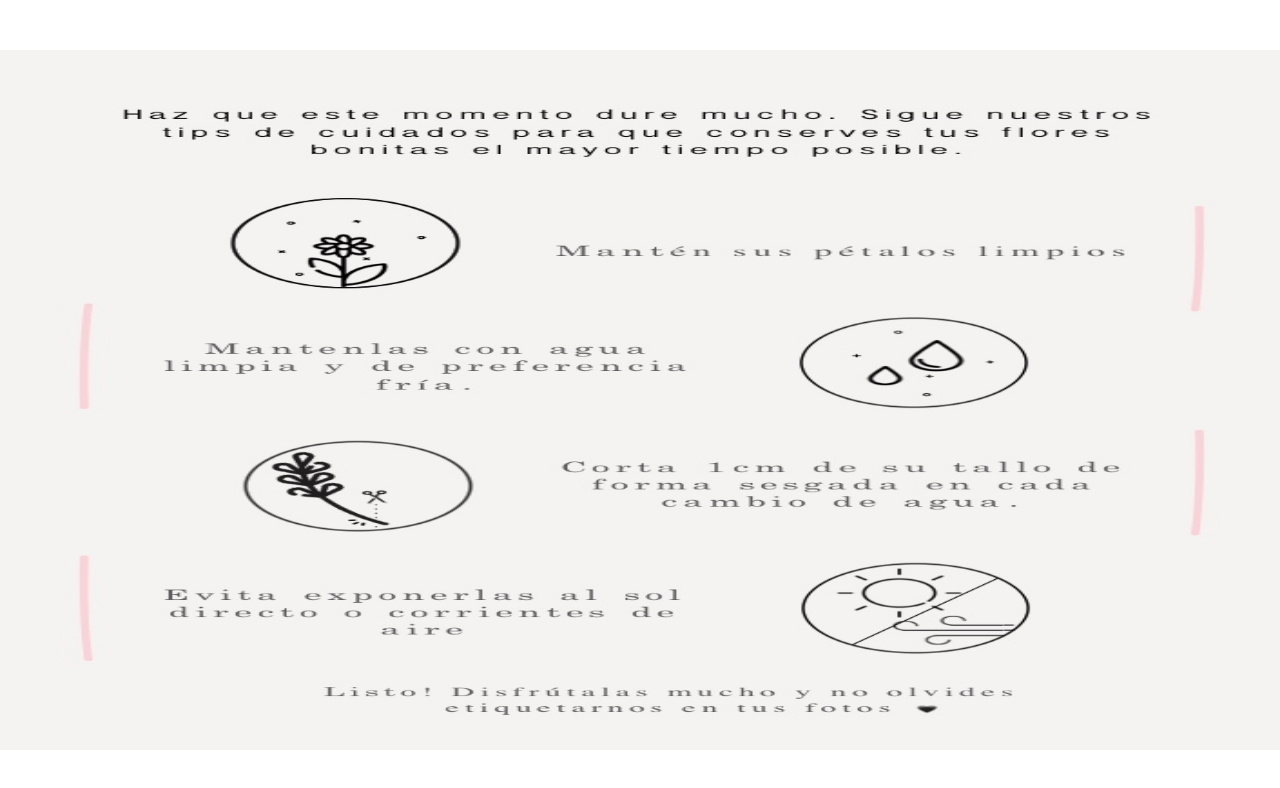
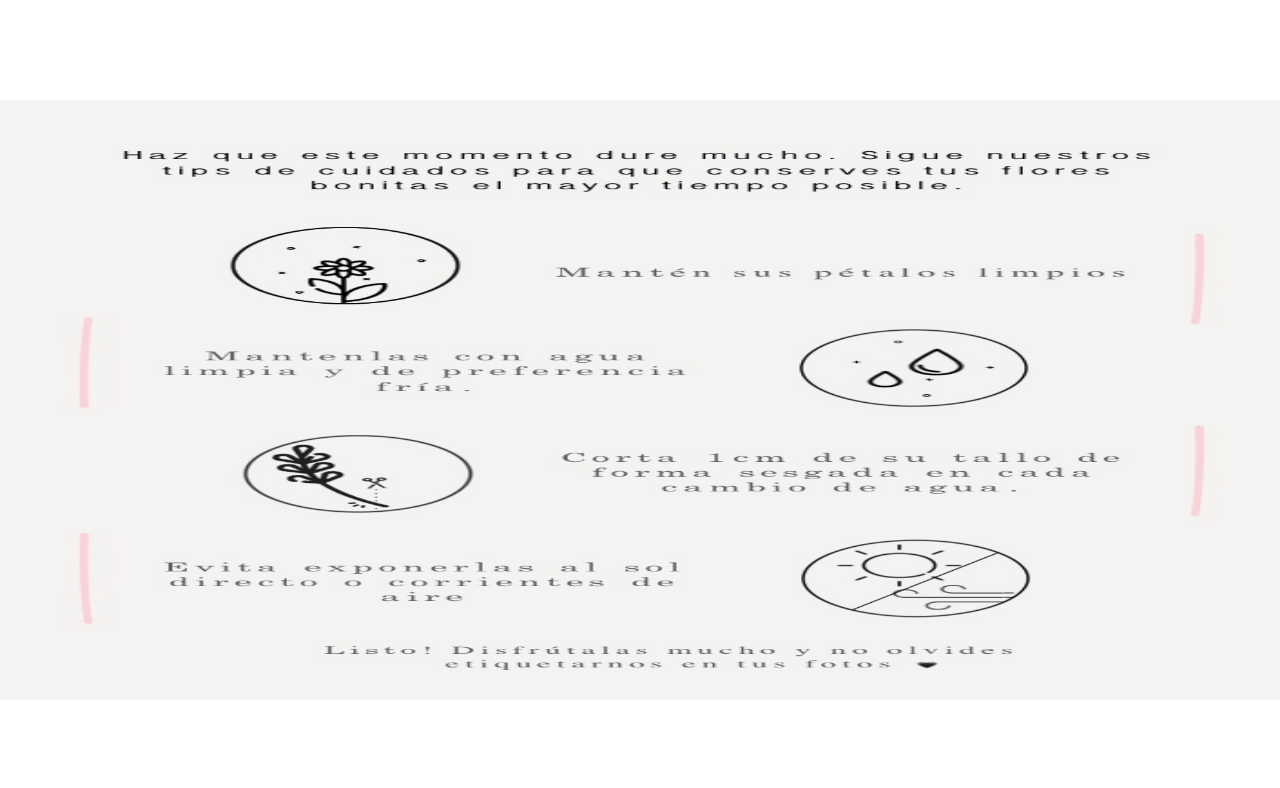
Before and after one commit to amaranta-floreria/amaranta, a Next.js app: page /cuidados-de-ramos in a window 1280 px wide. Shown: the top 788 px of the page. Built offline with nearby package versions, Linux system fonts and the light colour scheme.

Commit message:
fixed image size

```diff
--- a/src/app/cuidados-de-cajas/page.tsx
+++ b/src/app/cuidados-de-cajas/page.tsx
@@ -4,7 +4,7 @@ export default function BouquetCare() {
 	return (
 		<div className='h-screen flex flex-col items-center justify-center font-bold'>
 			<Image
-				className="w-full max-h-[700px]"
+				className="w-full max-h-[600px] max-w[500px]"
 				src="/box_care.jpeg"
 				alt="amaranta_logo Logo"
 				width={0}
--- a/src/app/cuidados-de-ramos/page.tsx
+++ b/src/app/cuidados-de-ramos/page.tsx
@@ -4,7 +4,7 @@ export default function BouquetCare() {
 	return (
 		<div className='h-screen flex flex-col items-center justify-center font-bold'>
 			<Image
-				className="w-full max-h-[700px]"
+				className="w-full max-h-[600px] max-w[500px]"
 				src="/bouquet_care.jpeg"
 				alt="amaranta_logo Logo"
 				width={0}
```
